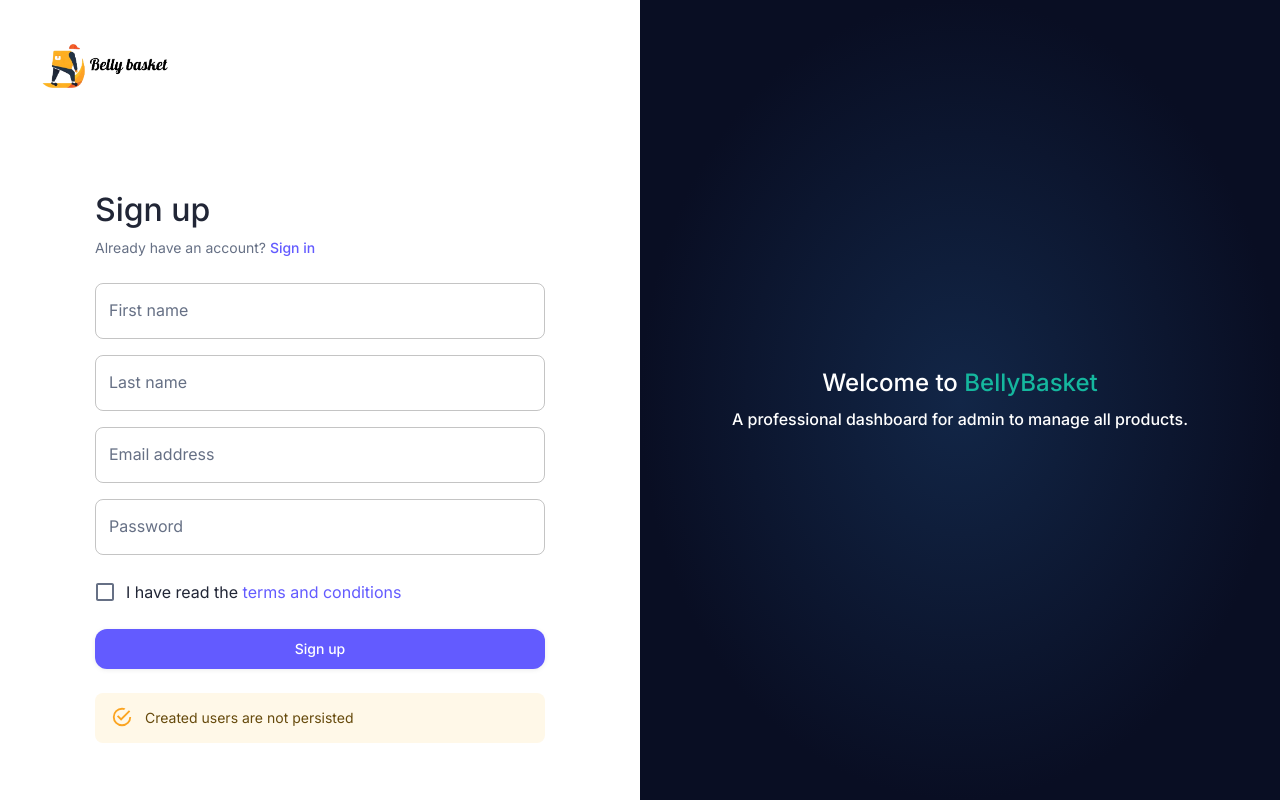
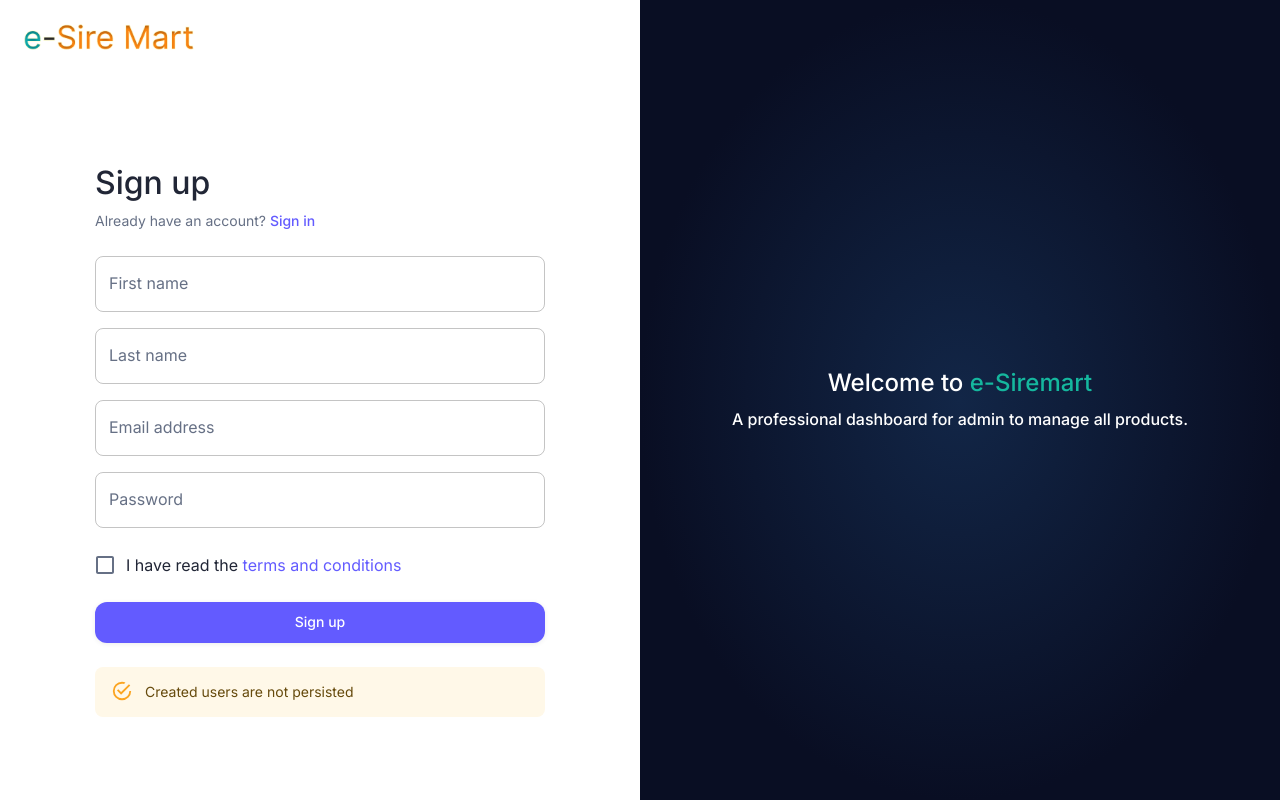
Before and after one commit to dev-maui0806/e-siremart-admin, a Next.js app: page /auth/sign-up in a window 1280 px wide. Built offline with nearby package versions, Linux system fonts and the light colour scheme; no server answers.

Commit message:
adminpage modify

```diff
--- a/src/components/auth/layout.tsx
+++ b/src/components/auth/layout.tsx
@@ -46,7 +46,7 @@ export function Layout({ children }: LayoutProps): React.JSX.Element {
             <Typography color="inherit" sx={{ fontSize: '24px', lineHeight: '32px', textAlign: 'center' }} variant="h1">
               Welcome to{' '}
               <Box component="span" sx={{ color: '#15b79e' }}>
-                BellyBasket
+                e-Siremart
               </Box>
             </Typography>
             <Typography align="center" variant="subtitle1">
--- a/src/components/core/logo.tsx
+++ b/src/components/core/logo.tsx
@@ -27,7 +27,7 @@ export function Logo({ color = 'dark', emblem }: LogoProps): React.JSX.Element {
     url = color === 'light' ? '/assets/logo.svg' : '/assets/logo-dark.png';
   }
 
-  return <Box alt="logo" component="img" height="80px" src={url} width="auto" />;
+  return <Box alt="logo" component="img" height="auto" src={url} width="170px" />;
 }
 
 export interface DynamicLogoProps {
--- a/src/components/dashboard/layout/side-nav.tsx
+++ b/src/components/dashboard/layout/side-nav.tsx
@@ -76,7 +76,7 @@ export function SideNav(): React.JSX.Element {
               Workspace
             </Typography>
             <Typography color="inherit" variant="subtitle1">
-              BellyBasket
+              e-Sirmart
             </Typography>
           </Box>
           <CaretUpDownIcon />
```
Also changed, not shown: public/assets/logo-dark.png.
